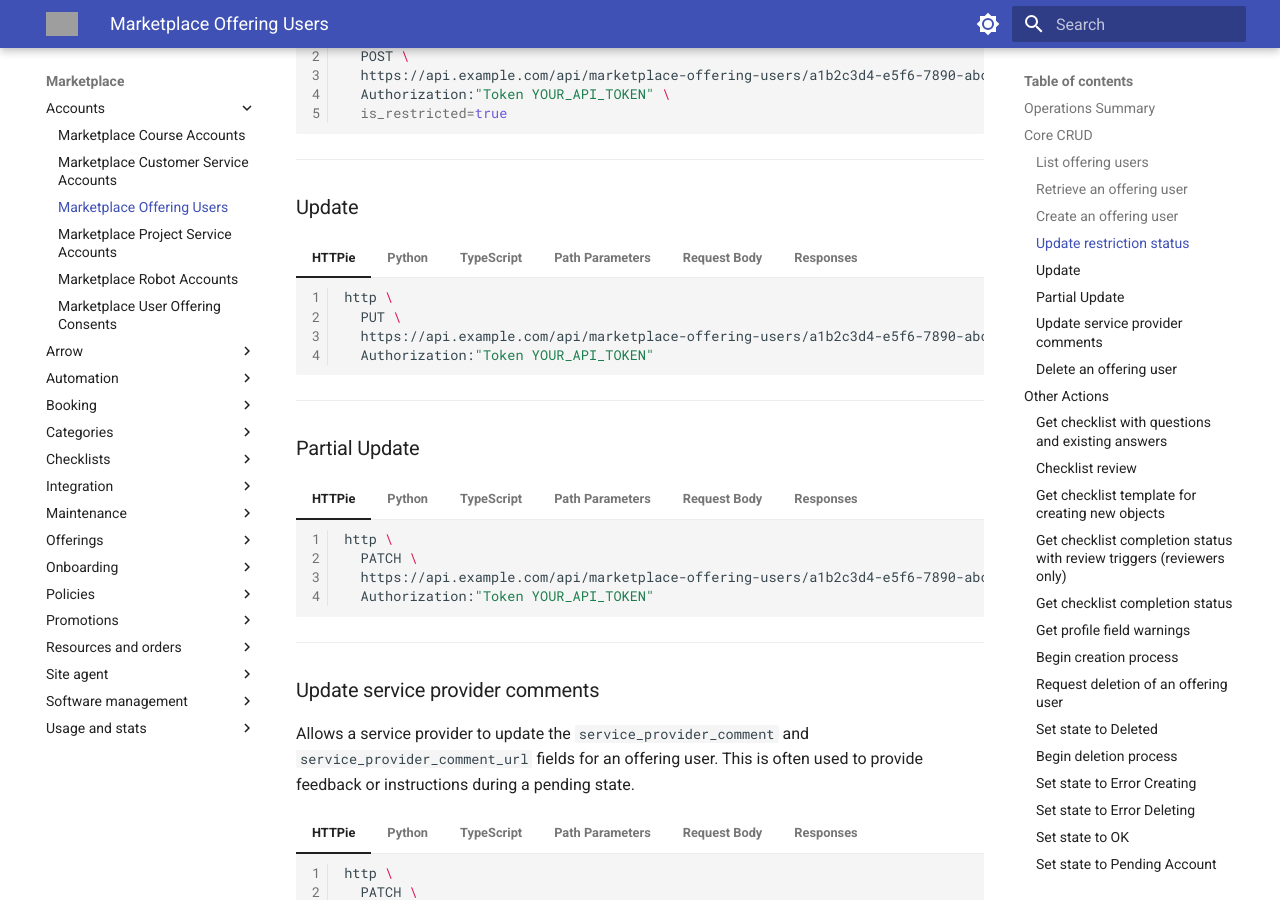
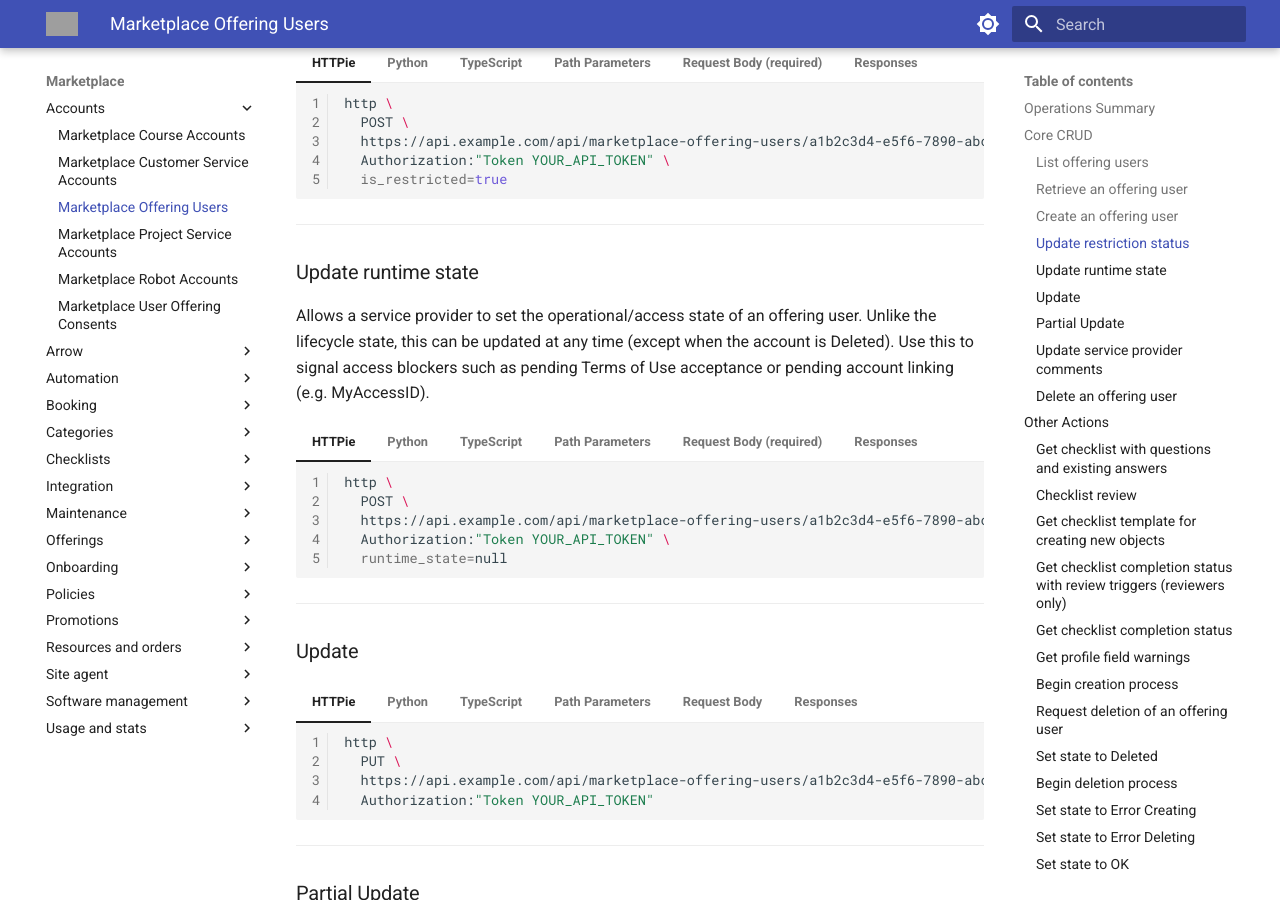
Before and after one commit to waldur/api-docs, an MkDocs documentation site: the page built from docs/marketplace/accounts/offering-users.md, in a window 1280 px wide and 900 px high, scrolled down 3229 px. Built offline with MkDocs 1.6.1 and Material for MkDocs 9.7.7, drawn with Linux system fonts in a browser that asks for light colours; the version menu is left out; some of the changed text lies outside the part shown; grey boxes are pictures that could not be loaded.

Commit message:
docs: Auto-generate API reference from https://code.opennodecloud.com/waldur/waldur-sdk-docs-generator

````diff
--- a/docs/marketplace/accounts/offering-users.md
+++ b/docs/marketplace/accounts/offering-users.md
@@ -9,6 +9,7 @@
 | <span class="http-badge http-get">GET</span> | `/api/marketplace-offering-users/{uuid}/` | [Retrieve an offering user](#retrieve-an-offering-user) |
 | <span class="http-badge http-post">POST</span> | `/api/marketplace-offering-users/` | [Create an offering user](#create-an-offering-user) |
 | <span class="http-badge http-post">POST</span> | `/api/marketplace-offering-users/{uuid}/update_restricted/` | [Update restriction status](#update-restriction-status) |
+| <span class="http-badge http-post">POST</span> | `/api/marketplace-offering-users/{uuid}/update_runtime_state/` | [Update runtime state](#update-runtime-state) |
 | <span class="http-badge http-put">PUT</span> | `/api/marketplace-offering-users/{uuid}/` | [Update](#update) |
 | <span class="http-badge http-patch">PATCH</span> | `/api/marketplace-offering-users/{uuid}/` | [Partial Update](#partial-update) |
 | <span class="http-badge http-patch">PATCH</span> | `/api/marketplace-offering-users/{uuid}/update_comments/` | [Update service provider comments](#update-service-provider-comments) |
@@ -57,7 +58,8 @@ Returns a paginated list of users associated with offerings. The visibility of u
     from waldur_api_client.models.offering_user_field_enum import OfferingUserFieldEnum # (1)
     from waldur_api_client.models.offering_user_o_enum import OfferingUserOEnum # (2)
     from waldur_api_client.models.offering_user_state import OfferingUserState # (3)
-    from waldur_api_client.api.marketplace_offering_users import marketplace_offering_users_list # (4)
+    from waldur_api_client.models.runtime_state_enum import RuntimeStateEnum # (4)
+    from waldur_api_client.api.marketplace_offering_users import marketplace_offering_users_list # (5)
 
     client = AuthenticatedClient(
         base_url="https://api.example.com", token="YOUR_API_TOKEN"
@@ -72,7 +74,8 @@ Returns a paginated list of users associated with offerings. The visibility of u
     1.  **Model Source:** [`OfferingUserFieldEnum`](https://github.com/waldur/py-client/blob/main/waldur_api_client/models/offering_user_field_enum.py)
     2.  **Model Source:** [`OfferingUserOEnum`](https://github.com/waldur/py-client/blob/main/waldur_api_client/models/offering_user_o_enum.py)
     3.  **Model Source:** [`OfferingUserState`](https://github.com/waldur/py-client/blob/main/waldur_api_client/models/offering_user_state.py)
-    4.  **API Source:** [`marketplace_offering_users_list`](https://github.com/waldur/py-client/blob/main/waldur_api_client/api/marketplace_offering_users/marketplace_offering_users_list.py)
+    4.  **Model Source:** [`RuntimeStateEnum`](https://github.com/waldur/py-client/blob/main/waldur_api_client/models/runtime_state_enum.py)
+    5.  **API Source:** [`marketplace_offering_users_list`](https://github.com/waldur/py-client/blob/main/waldur_api_client/api/marketplace_offering_users/marketplace_offering_users_list.py)
 
 === "TypeScript"
 
@@ -112,6 +115,7 @@ Returns a paginated list of users associated with offerings. The visibility of u
     | `parent_offering_uuid` | string (uuid) |  |
     | `provider_uuid` | string (uuid) | Provider UUID |
     | `query` | string | Search by offering name, username or user name |
+    | `runtime_state` | array | Offering user runtime state<br><br> |
     | `state` | array | Offering user state<br><br> |
     | `user_username` | string | User username |
     | `user_uuid` | string (uuid) | User UUID |
@@ -163,6 +167,7 @@ Returns a paginated list of users associated with offerings. The visibility of u
     | `customer_name` | string |  |
     | `is_restricted` | boolean | Signal to service if the user account is restricted or not |
     | `state` | any |  |
+    | `runtime_state` | any |  |
     | `service_provider_comment` | string | Additional comment for pending states like validation or account linking |
     | `service_provider_comment_url` | string (uri) | URL link for additional information or actions related to service provider comment |
     | `has_consent` | boolean | Check if the user has active consent for this offering. |
@@ -288,6 +293,7 @@ Returns the details of a specific offering-user link. Visibility follows the sam
     | `customer_name` | string |  |
     | `is_restricted` | boolean | Signal to service if the user account is restricted or not |
     | `state` | any |  |
+    | `runtime_state` | any |  |
     | `service_provider_comment` | string | Additional comment for pending states like validation or account linking |
     | `service_provider_comment_url` | string (uri) | URL link for additional information or actions related to service provider comment |
     | `has_consent` | boolean | Check if the user has active consent for this offering. |
@@ -409,6 +415,7 @@ Associates a user with a specific offering, creating an offering-specific user a
     | `customer_name` | string |  |
     | `is_restricted` | boolean | Signal to service if the user account is restricted or not |
     | `state` | any |  |
+    | `runtime_state` | any |  |
     | `service_provider_comment` | string | Additional comment for pending states like validation or account linking |
     | `service_provider_comment_url` | string (uri) | URL link for additional information or actions related to service provider comment |
     | `has_consent` | boolean | Check if the user has active consent for this offering. |
@@ -497,6 +504,91 @@ Allows a service provider to mark an offering user as restricted or unrestricted
     | Field | Type | Required | Description |
     |---|---|---|---|
     | `is_restricted` | boolean | ✓ | Whether the offering user should be restricted from accessing resources |
+
+
+=== "Responses"
+
+    **`200`** - No response body
+
+
+---
+
+### Update runtime state
+
+Allows a service provider to set the operational/access state of an offering user. Unlike the lifecycle state, this can be updated at any time (except when the account is Deleted). Use this to signal access blockers such as pending Terms of Use acceptance or pending account linking (e.g. MyAccessID).
+
+
+=== "HTTPie"
+
+    ```bash
+    http \
+      POST \
+      https://api.example.com/api/marketplace-offering-users/a1b2c3d4-e5f6-7890-abcd-ef1234567890/update_runtime_state/ \
+      Authorization:"Token YOUR_API_TOKEN" \
+      runtime_state=null
+    ```
+
+=== "Python"
+
+    ```python
+    from waldur_api_client.client import AuthenticatedClient
+    from waldur_api_client.models.offering_user_update_runtime_state_request import OfferingUserUpdateRuntimeStateRequest # (1)
+    from waldur_api_client.api.marketplace_offering_users import marketplace_offering_users_update_runtime_state # (2)
+
+    client = AuthenticatedClient(
+        base_url="https://api.example.com", token="YOUR_API_TOKEN"
+    )
+
+    body_data = OfferingUserUpdateRuntimeStateRequest(
+        runtime_state=null
+    )
+    response = marketplace_offering_users_update_runtime_state.sync(
+        uuid="a1b2c3d4-e5f6-7890-abcd-ef1234567890",
+        client=client,
+        body=body_data
+    )
+
+    print(response)
+    ```
+
+
+    1.  **Model Source:** [`OfferingUserUpdateRuntimeStateRequest`](https://github.com/waldur/py-client/blob/main/waldur_api_client/models/offering_user_update_runtime_state_request.py)
+    2.  **API Source:** [`marketplace_offering_users_update_runtime_state`](https://github.com/waldur/py-client/blob/main/waldur_api_client/api/marketplace_offering_users/marketplace_offering_users_update_runtime_state.py)
+
+=== "TypeScript"
+
+    ```typescript
+    import { marketplaceOfferingUsersUpdateRuntimeState } from 'waldur-js-client';
+
+    try {
+      const response = await marketplaceOfferingUsersUpdateRuntimeState({
+      auth: "Token YOUR_API_TOKEN",
+      path: {
+        "uuid": "a1b2c3d4-e5f6-7890-abcd-ef1234567890"
+      },
+      body: {
+        "runtime_state": null
+      }
+    });
+      console.log('Success:', response);
+    } catch (error) {
+      console.error('Error:', error);
+    }
+    ```
+
+
+=== "Path Parameters"
+
+    | Name | Type | Required |
+    |---|---|---|
+    | `uuid` | string (uuid) | ✓ |
+
+
+=== "Request Body (required)"
+
+    | Field | Type | Required | Description |
+    |---|---|---|---|
+    | `runtime_state` | any | ✓ | Operational/access state of the user account. |
 
 
 === "Responses"
@@ -624,6 +716,7 @@ Allows a service provider to mark an offering user as restricted or unrestricted
     | `customer_name` | string |  |
     | `is_restricted` | boolean | Signal to service if the user account is restricted or not |
     | `state` | any |  |
+    | `runtime_state` | any |  |
     | `service_provider_comment` | string | Additional comment for pending states like validation or account linking |
     | `service_provider_comment_url` | string (uri) | URL link for additional information or actions related to service provider comment |
     | `has_consent` | boolean | Check if the user has active consent for this offering. |
@@ -754,6 +847,7 @@ Allows a service provider to mark an offering user as restricted or unrestricted
     | `customer_name` | string |  |
     | `is_restricted` | boolean | Signal to service if the user account is restricted or not |
     | `state` | any |  |
+    | `runtime_state` | any |  |
     | `service_provider_comment` | string | Additional comment for pending states like validation or account linking |
     | `service_provider_comment_url` | string (uri) | URL link for additional information or actions related to service provider comment |
     | `has_consent` | boolean | Check if the user has active consent for this offering. |
````
